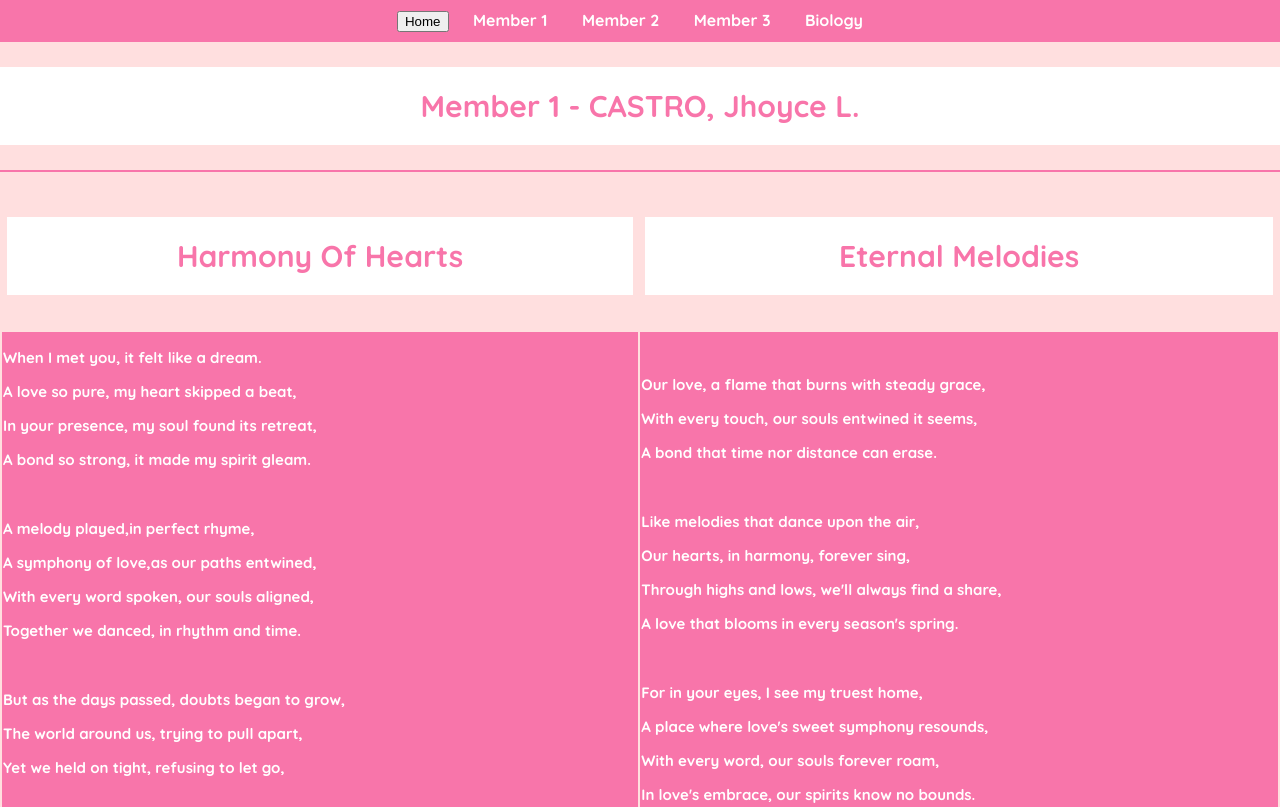
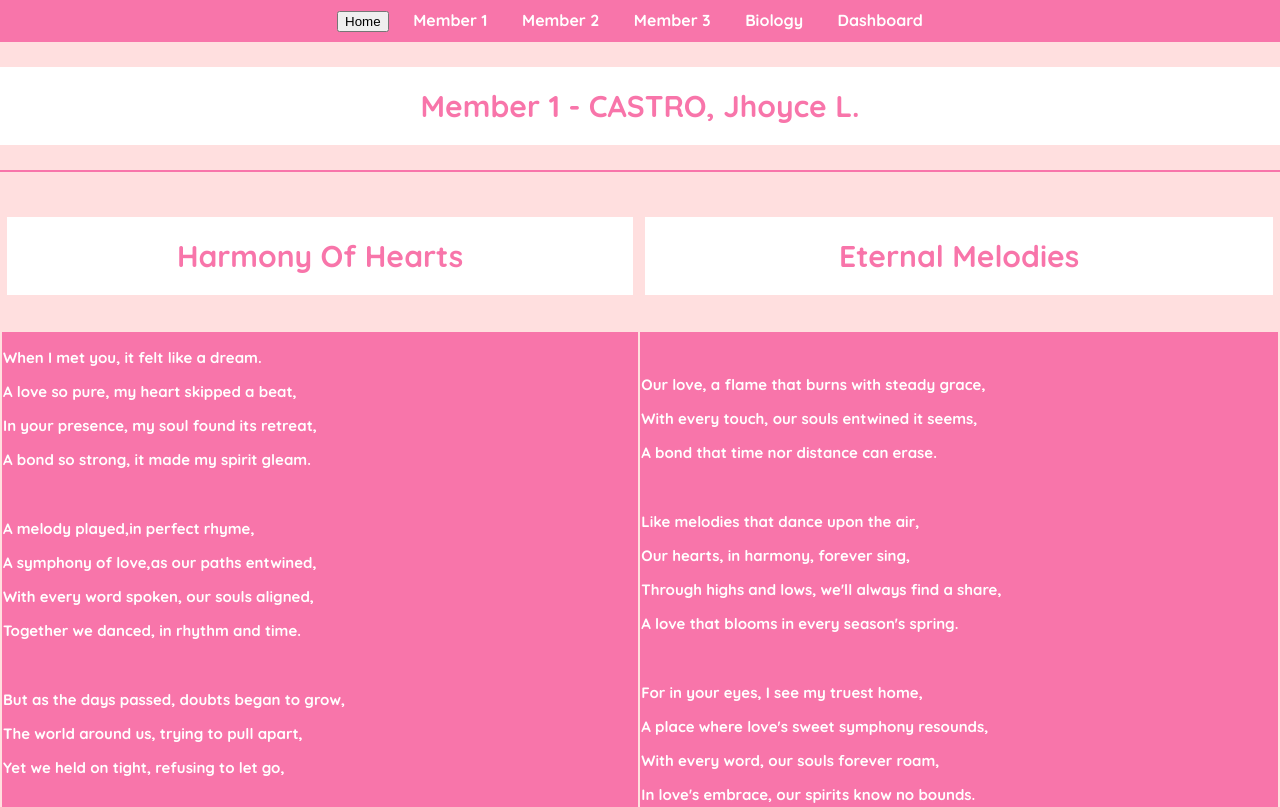
Before and after one commit to PrincessHannah/PrincessHannah.github.io, a plain HTML site: page English.html in a window 1280 px wide. Shown: the top 807 px of the page. Drawn offline with Linux system fonts and the light colour scheme.

Commit message:
Update English.html

```diff
--- a/English.html
+++ b/English.html
@@ -141,6 +141,8 @@
             <li><a href="#Mem2">Member 2</a></li>
             <li><a href="#Mem3">Member 3</a></li>
 			<li><a href = "Biology.html"> Biology </a> </li>
+			<li><a href = "index.html> Homepage </a></li>
+			<li> <a href = "Dashboard.html> Dashboard </a></li>
         </ul>
     </nav>
 
```
